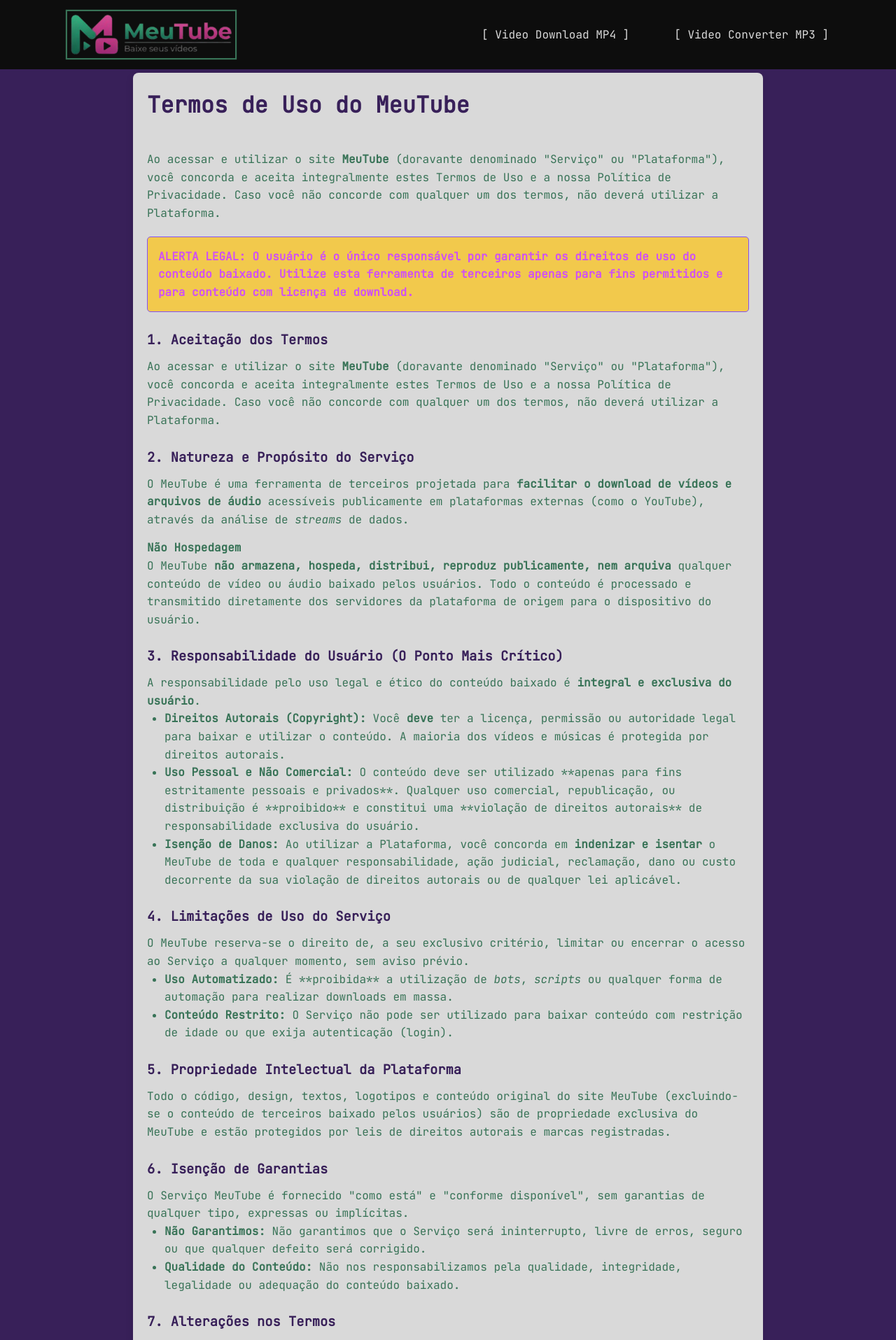
After one commit to Matheo-Henrique-Moura-Silva/baixador-video-youtube-django, a Django app: page /services/ in a window 1280 px wide. The commit adds this page. Shown: the top 1915 px of the page at 70% size. Run offline with Django 5.2, Linux system fonts and the light colour scheme.

Commit message:
refactor(frontend):Criando-paginas-diretrizes
Criando paginas de termos de uso e isenção de responsabilidade,
organizando o footer.

```diff
--- a/MeuTube/static/css/base.css
+++ b/MeuTube/static/css/base.css
@@ -167,7 +167,7 @@
 
 .footer-content {
     display: flex;
-    justify-content: space-around;
+    justify-content: space-between;
     padding: 20px 5%;
     background-color: var(--color-background-primary);
     color:var(--color-destaque-secundary);
@@ -175,7 +175,7 @@
 }
 
 .footer-col {
-    width: 250px;
+    width: 350px;
     margin-bottom: 20px;
 }
 
@@ -193,8 +193,14 @@
 .footer-bottom {
     text-align: center;
     padding: 10px 5%;
-    background-color: var(--color-primary);
+    background-color: var(--color-background-primary);
     color: var(--color-font);
     font-size: 0.8em;
 }
+
+.footer-contato {
+    color: var(--color-light);
+    display: flex;
+    align-items: center;
+}
 /* Fim - FOOTER */
--- a/MeuTube/static/css/index.css
+++ b/MeuTube/static/css/index.css
@@ -31,6 +31,16 @@
     font-size: 1rem;
     color: var(--color-secundary);
     margin-bottom: 1.5rem;
+}
+
+.secondary-text a {
+    color: var(--color-light);
+    opacity: 0.7;
+}
+
+.secondary-text a:hover {
+    text-decoration: underline;
+    text-decoration-color: var(--color-secundary);
 }
 
 .guideline-text {
@@ -230,3 +240,43 @@
     margin-top: -1rem;
     opacity: 0.8;
 }
+.termos-container {
+    max-width: 900px;
+    margin: 40px auto;
+    padding: 20px;
+    background-color: var(--color-font);
+    border-radius: 8px;
+    box-shadow: 0 4px 12px rgba(0, 0, 0, 0.1);
+    line-height: 1.6;
+color: var(--color-primary);
+}
+.termos-container h1 {
+    color: var(--color-background-secundary);
+    margin-bottom: 30px;
+    border-bottom: 2px solid var(--color-destaque-secondary);
+    padding-bottom: 10px;
+}
+.termos-container h3 {
+    color: var(--color-background-secundary);
+    margin-top: 25px;
+    margin-bottom: 10px;
+}
+.termos-container h4 {
+    margin-top: 15px;
+    font-weight: bold;
+}
+.termos-container ul {
+    list-style-type: disc;
+    margin-left: 25px;
+    padding-left: 0;
+    margin-bottom: 15px;
+}
+.alerta-responsabilidade {
+    background-color: var(--color-warning);
+    color: var(--color-destaque-primary);
+    border: 1px solid var(--color-light);
+    padding: 15px;
+    border-radius: 5px;
+    font-weight: bold;
+    margin: 20px 0;
+}
--- a/MeuTube/templates/base.html
+++ b/MeuTube/templates/base.html
@@ -27,27 +27,19 @@
 
     <footer>
         <div class="footer-content">
+            <div class="footer-col footer-legal-contato">
+                <h3>Legal & Contato</h3>
 
-            <div class="footer-col footer-suporte">
-                <h3>Ajuda & Suporte</h3>
                 <ul>
-                    <li><a href="">FAQ (Perguntas Frequentes)</a></li>
-                    <li><a href="">Central de Ajuda/Suporte</a></li>
+                    <li><a href="{% url 'website:isencao_responsabilidade' %}">Isenção de Responsabilidade</a></li>
+                    <li><a href="{% url 'website:termos_de_uso' %}">Termos de Uso/Serviço</a></li>
                 </ul>
             </div>
 
-            <div class="footer-col footer-legal-contato">
-                <h3>Legal & Contato</h3>
-
-                <h4>Legal</h4>
-                <ul>
-                    <li><a href="/politica-privacidade">Política de Privacidade</a></li>
-                    <li><a href="/termos-de-uso">Termos de Uso/Serviço</a></li>
-                </ul>
-
+            <div class="footer-col">
                 <h4>Contato</h4>
-                <p>Email: <a href="mailto:henriquematheo@hotmail.com">henriquematheo@hotmail.com</a></p>
-                <p>Telefone: <a href="tel:+5547999606784">(47) 99960-6784</a></p>
+                <div class="footer-contato">Email: <a href="mailto:henriquematheo@hotmail.com">henriquematheo@hotmail.com</a></div>
+                <div class="footer-contato">Telefone: <a href="tel:+5547999606784">(47) 99960-6784</a></div>
             </div>
 
             <div class="footer-col footer-logo-social">
--- a/MeuTube/templates/index.html
+++ b/MeuTube/templates/index.html
@@ -19,7 +19,8 @@
             <span class="destaque">de Forma Simples</span>
             .
         </h1>
-        <p class="secondary-text">Sua ferramenta rápida e segura para conversão e download de vídeos.</p>
+        <p class="secondary-text">Ao clicar em "Baixar", você concorda com nossos
+            <a href="{% url 'website:termos_de_uso' %}">"Termos de Uso"</a>.</p>
         <form id="download-form" action="{% url 'website:processar_video' %}" method="POST" class="flex-container">
             {% csrf_token %}
             <div id="input-wrapper" class="flex-container">
@@ -34,7 +35,8 @@
                 Buscar
             </button>
         </form>
-        <p class="guideline-text">Ao clicar em "Baixar", você concorda com nossas diretrizes de uso justo.</p>
+        <p class="guideline-text">O usuário é o único responsável por garantir as diretrizes de uso e a licença do conteúdo baixado.<br>Não nos responsabilizamos por qualquer violação de direitos autorais<br>que você possa cometer ao utilizar esta ferramenta.</p>
+
         {% if messages %}
             <div id="feedback-messages">
                 {% for message in messages %}
--- /dev/null
+++ b/MeuTube/templates/termos.html
@@ -0,0 +1,64 @@
+{% extends "base.html" %} {% load static %}
+
+{% block title %}MeuTube - Termos de Uso{% endblock %}
+
+{% block styles %}
+    <link rel="stylesheet" href="{% static 'css/index.css' %}">
+{% endblock %}
+
+{% block content %}
+<div class="termos-container">
+    <h1>Termos de Uso do MeuTube</h1>
+
+    <p>Ao acessar e utilizar o site <strong>MeuTube</strong> (doravante denominado "Serviço" ou "Plataforma"), você concorda e aceita integralmente estes Termos de Uso e a nossa Política de Privacidade. Caso você não concorde com qualquer um dos termos, não deverá utilizar a Plataforma.</p>
+
+    <div class="alerta-responsabilidade">
+        <strong>ALERTA LEGAL:</strong> O usuário é o único responsável por garantir os direitos de uso do conteúdo baixado. Utilize esta ferramenta de terceiros apenas para fins permitidos e para conteúdo com licença de download.
+    </div>
+
+    <h3>1. Aceitação dos Termos</h3>
+    <p>Ao acessar e utilizar o site <strong>MeuTube</strong> (doravante denominado "Serviço" ou "Plataforma"), você concorda e aceita integralmente estes Termos de Uso e a nossa Política de Privacidade. Caso você não concorde com qualquer um dos termos, não deverá utilizar a Plataforma.</p>
+
+    <h3>2. Natureza e Propósito do Serviço</h3>
+    <p>O MeuTube é uma ferramenta de terceiros projetada para <strong>facilitar o download de vídeos e arquivos de áudio</strong> acessíveis publicamente em plataformas externas (como o YouTube), através da análise de <em>streams</em> de dados.</p>
+
+    <h4>Não Hospedagem</h4>
+    <p>O MeuTube <strong>não armazena, hospeda, distribui, reproduz publicamente, nem arquiva</strong> qualquer conteúdo de vídeo ou áudio baixado pelos usuários. Todo o conteúdo é processado e transmitido diretamente dos servidores da plataforma de origem para o dispositivo do usuário.</p>
+
+    <h3>3. Responsabilidade do Usuário (O Ponto Mais Crítico)</h3>
+    <p>A responsabilidade pelo uso legal e ético do conteúdo baixado é <strong>integral e exclusiva do usuário</strong>.</p>
+    <ul>
+        <li><strong>Direitos Autorais (Copyright):</strong> Você <strong>deve</strong> ter a licença, permissão ou autoridade legal para baixar e utilizar o conteúdo. A maioria dos vídeos e músicas é protegida por direitos autorais.</li>
+        <li><strong>Uso Pessoal e Não Comercial:</strong> O conteúdo deve ser utilizado **apenas para fins estritamente pessoais e privados**. Qualquer uso comercial, republicação, ou distribuição é **proibido** e constitui uma **violação de direitos autorais** de responsabilidade exclusiva do usuário.</li>
+        <li><strong>Isenção de Danos:</strong> Ao utilizar a Plataforma, você concorda em <strong>indenizar e isentar</strong> o MeuTube de toda e qualquer responsabilidade, ação judicial, reclamação, dano ou custo decorrente da sua violação de direitos autorais ou de qualquer lei aplicável.</li>
+    </ul>
+
+    <h3>4. Limitações de Uso do Serviço</h3>
+    <p>O MeuTube reserva-se o direito de, a seu exclusivo critério, limitar ou encerrar o acesso ao Serviço a qualquer momento, sem aviso prévio.</p>
+    <ul>
+        <li><strong>Uso Automatizado:</strong> É **proibida** a utilização de <em>bots</em>, <em>scripts</em> ou qualquer forma de automação para realizar downloads em massa.</li>
+        <li><strong>Conteúdo Restrito:</strong> O Serviço não pode ser utilizado para baixar conteúdo com restrição de idade ou que exija autenticação (login).</li>
+    </ul>
+
+    <h3>5. Propriedade Intelectual da Plataforma</h3>
+    <p>Todo o código, design, textos, logotipos e conteúdo original do site MeuTube (excluindo-se o conteúdo de terceiros baixado pelos usuários) são de propriedade exclusiva do MeuTube e estão protegidos por leis de direitos autorais e marcas registradas.</p>
+
+    <h3>6. Isenção de Garantias</h3>
+    <p>O Serviço MeuTube é fornecido "como está" e "conforme disponível", sem garantias de qualquer tipo, expressas ou implícitas.</p>
+    <ul>
+        <li><strong>Não Garantimos:</strong> Não garantimos que o Serviço será ininterrupto, livre de erros, seguro ou que qualquer defeito será corrigido.</li>
+        <li><strong>Qualidade do Conteúdo:</strong> Não nos responsabilizamos pela qualidade, integridade, legalidade ou adequação do conteúdo baixado.</li>
+    </ul>
+
+    <h3>7. Alterações nos Termos</h3>
+    <p>Reservamo-nos o direito de modificar ou substituir estes Termos a qualquer momento. Em caso de revisão material, faremos o possível para fornecer um aviso com pelo menos [30] dias de antecedência antes que os novos termos entrem em vigor.</p>
+
+    <h3>8. Contato</h3>
+    <p>Se você tiver dúvidas sobre estes Termos, entre em contato através do e-mail: <strong><a href="mailto:henriquematheo@hotmail.com">henriquematheo@hotmail.com</a></strong>.</p>
+
+    <hr>
+    <p style="text-align: right; font-size: 0.85em;"><em>Data da última atualização: 03 de Dezembro de 2025</em></p>
+</div>
+{% endblock %}
+
+{% block scripts %}{% endblock %}
--- a/website/urls.py
+++ b/website/urls.py
@@ -7,4 +7,6 @@
     path('', views.index, name='index'),
     path('search/', views.processar_video, name='processar_video'),
     path('download/', views.iniciar_download, name='iniciar_download'),
+    path('services/', views.termos_de_uso, name='termos_de_uso'),
+    path('disclaimer/', views.isencao_responsabilidade, name='isencao_responsabilidade'),
 ]
--- a/website/views.py
+++ b/website/views.py
@@ -12,6 +12,12 @@
 def index(request):
     if request.method == "GET":
         return render(request, 'index.html', {'mostrar_opcoes': False})
+
+def termos_de_uso(request):
+    return render(request, 'termos.html')
+
+def isencao_responsabilidade(request):
+    return render(request, 'isencao.html')
 
 def iniciar_download(request):
     if request.method != "POST":
```
Also changed, not shown: MeuTube/templates/isencao.html (added, +51 -0 lines).
